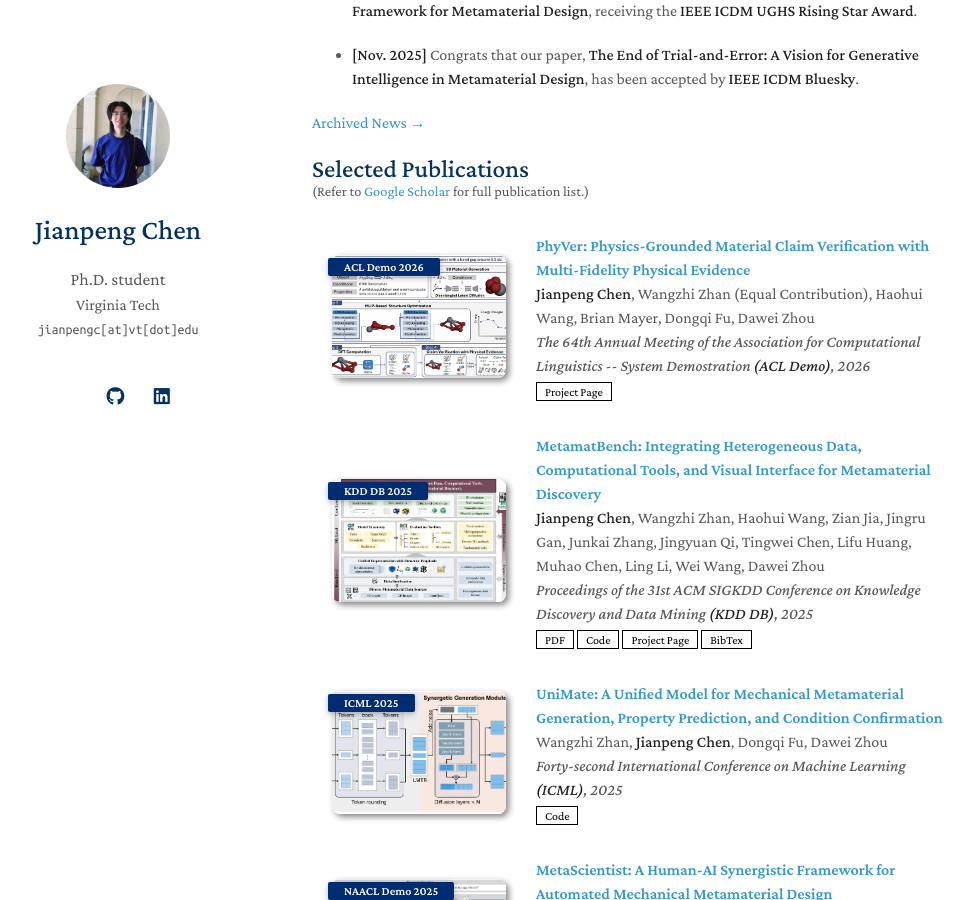
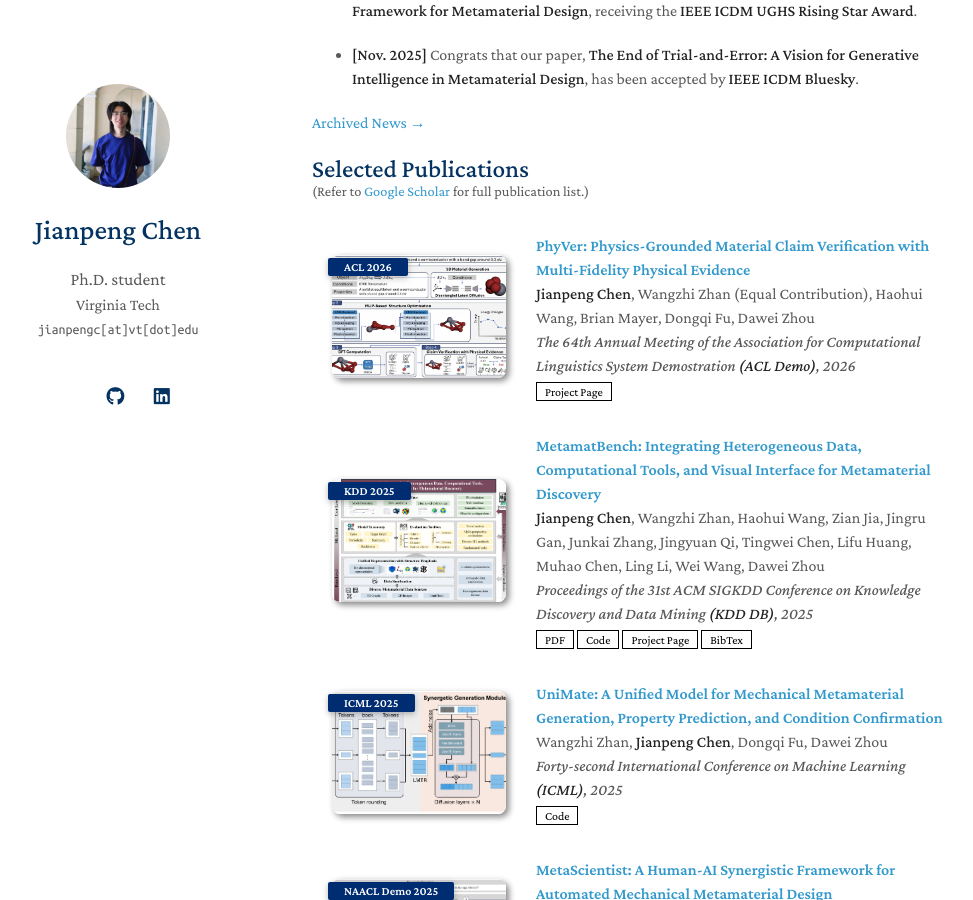
Before and after one commit to cjpcool/cjpcool.github.io, a Jekyll site: the page built from index.md, in a window 1280 px wide and 900 px high, scrolled down 1148 px. Shown: the whole window, without its empty margins (158-1131 px from the left). Built offline with Jekyll 4.4.1, drawn with Linux system fonts in a browser that asks for light colours; a style sheet for code colours, icons or effects is not loaded; our own code applies the rules of GitHub Pages for plain Markdown files.

Commit message:
Update publications.yml

```diff
--- a/_data/publications.yml
+++ b/_data/publications.yml
@@ -2,8 +2,8 @@ main:
 
   - title: "PhyVer: Physics-Grounded Material Claim Verification with Multi-Fidelity Physical Evidence"
     authors: <strong>Jianpeng Chen</strong>, Wangzhi Zhan (Equal Contribution), Haohui Wang, Brian Mayer, Dongqi Fu, Dawei Zhou
-    conference_short: ACL Demo 2026
-    conference: The 64th Annual Meeting of the Association for Computational Linguistics -- System Demostration <strong>(ACL Demo)</strong>, 2026
+    conference_short: ACL 2026
+    conference: The 64th Annual Meeting of the Association for Computational Linguistics System Demostration <strong>(ACL Demo)</strong>, 2026
     pdf:
     code:
     page: http://zhoulab-1.cs.vt.edu:5557/demo
@@ -12,7 +12,7 @@ main:
 
   - title: "MetamatBench: Integrating Heterogeneous Data, Computational Tools, and Visual Interface for Metamaterial Discovery"
     authors: <strong>Jianpeng Chen</strong>, Wangzhi Zhan, Haohui Wang, Zian Jia, Jingru Gan, Junkai Zhang, Jingyuan Qi, Tingwei Chen, Lifu Huang, Muhao Chen, Ling Li, Wei Wang, Dawei Zhou
-    conference_short: KDD DB 2025
+    conference_short: KDD 2025
     conference: Proceedings of the 31st ACM SIGKDD Conference on Knowledge Discovery and Data Mining <strong>(KDD DB)</strong>, 2025
     pdf: https://arxiv.org/abs/2505.20299
     code: https://github.com/cjpcool/Metamaterial-Benchmark
```
